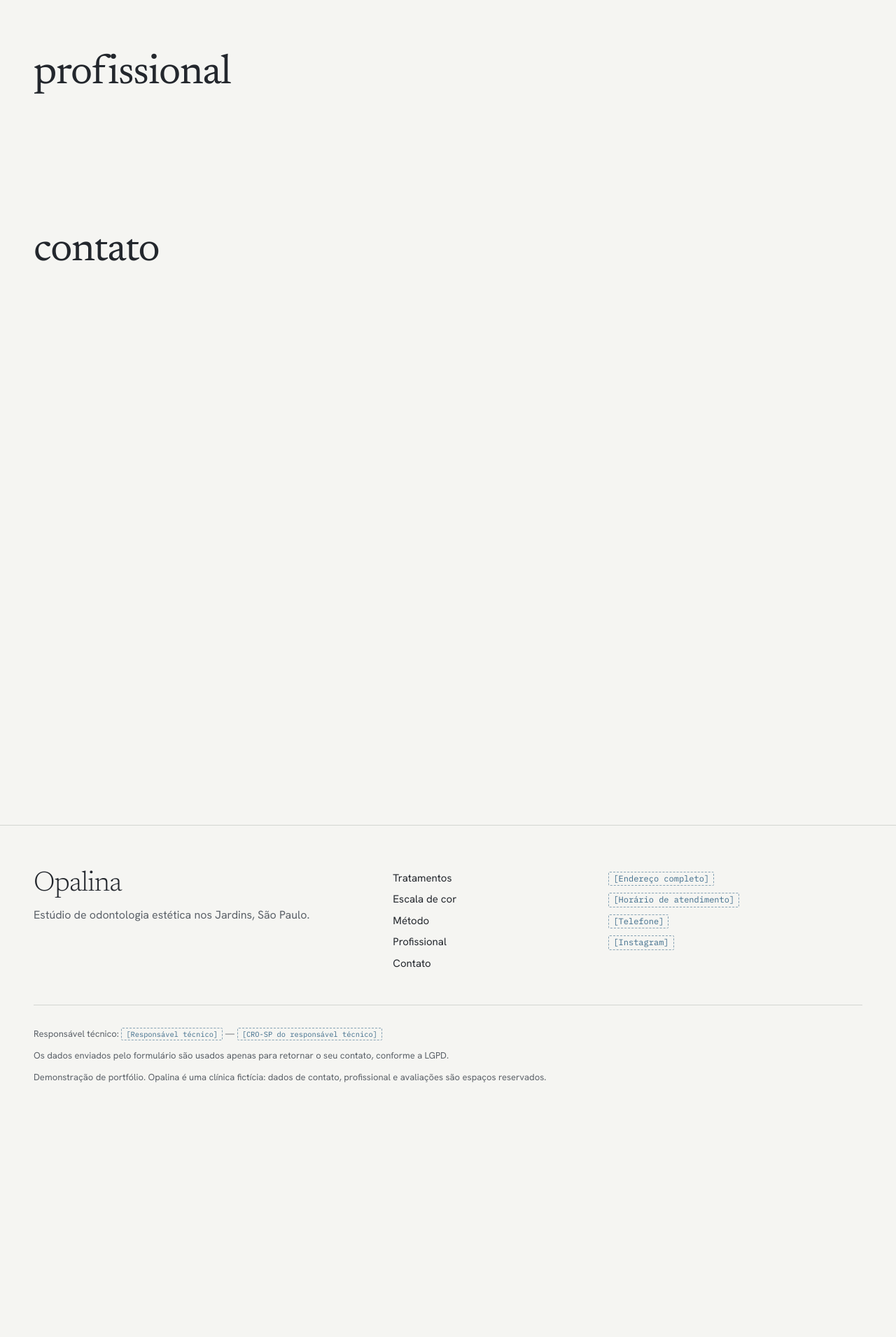
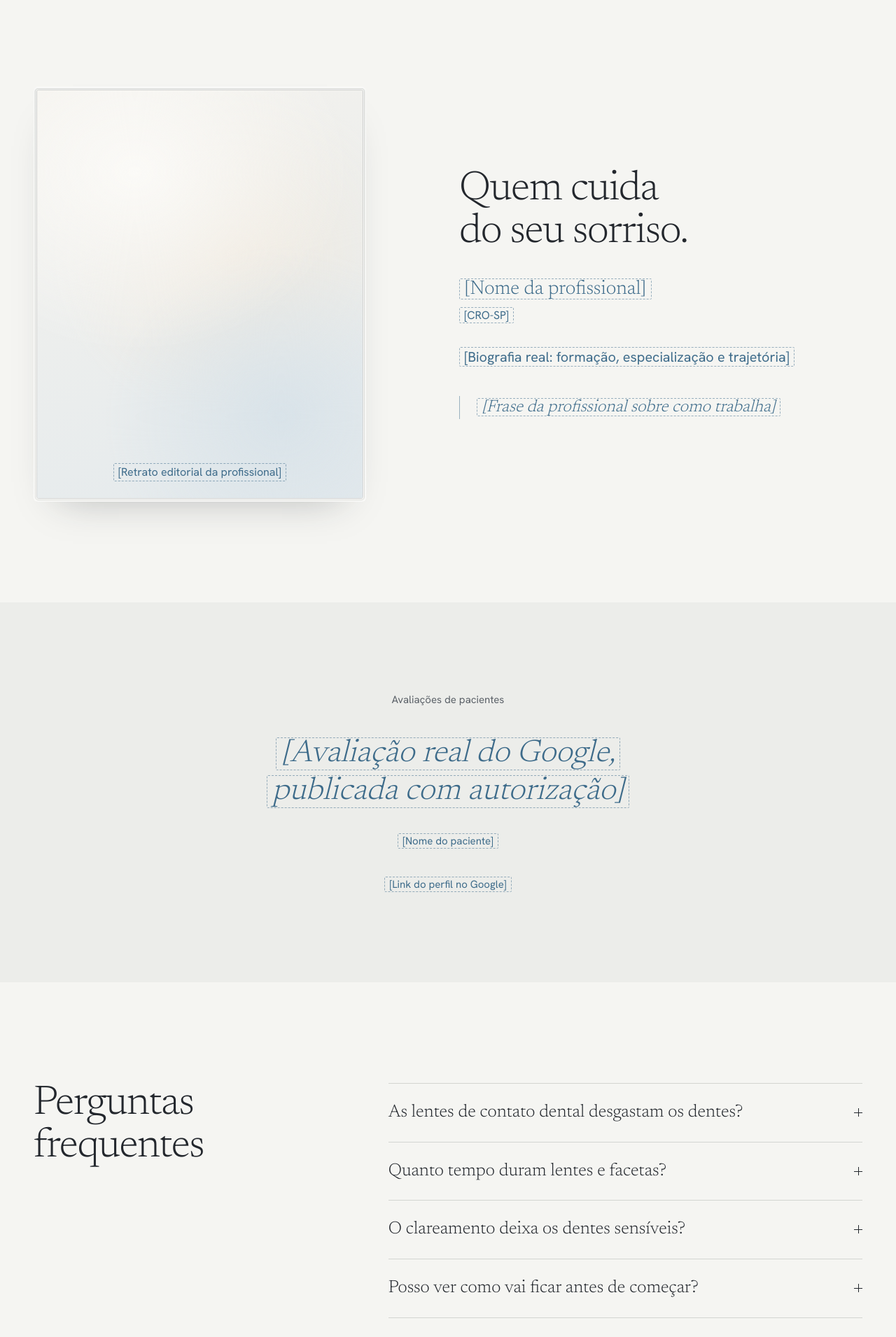
Before and after one commit to Slicknh0/opalina, a Next.js app: page / in a window 1280 px wide. Shown: the part 5740-7651 px from the top of the page at 70% size. Before the commit the page ends 7338 px from the top, so only its background shows below. Built offline with nearby package versions, Linux system fonts and the light colour scheme.

Commit message:
feat: add doctor, reviews and FAQ sections

```diff
--- a/src/app/page.tsx
+++ b/src/app/page.tsx
@@ -1,12 +1,14 @@
 import { Footer } from "@/components/layout/footer";
 import { Header } from "@/components/layout/header";
 import { MobileActionBar } from "@/components/layout/mobile-action-bar";
+import { Doctor } from "@/components/sections/doctor";
+import { Faq } from "@/components/sections/faq";
 import { Hero } from "@/components/sections/hero";
 import { Method } from "@/components/sections/method";
 import { Principle } from "@/components/sections/principle";
+import { Reviews } from "@/components/sections/reviews";
 import { ShadeGuide } from "@/components/sections/shade-guide";
 import { Treatments } from "@/components/sections/treatments";
-import { Container } from "@/components/ui/container";
 
 export default function Home() {
   return (
@@ -24,13 +26,10 @@ export default function Home() {
         <Treatments />
         <ShadeGuide />
         <Method />
-        <Container className="min-h-[150vh]">
-          {["profissional", "contato"].map((id) => (
-            <section key={id} id={id} className="py-24">
-              <h2 className="font-display text-heading">{id}</h2>
-            </section>
-          ))}
-        </Container>
+        <Doctor />
+        <Reviews />
+        <Faq />
+        <section id="contato" className="py-24" />
       </main>
       <Footer />
       <MobileActionBar />
--- /dev/null
+++ b/src/components/sections/doctor.tsx
@@ -0,0 +1,49 @@
+import { StaticGlow } from "@/components/shader/static-glow";
+import { Container } from "@/components/ui/container";
+import { PlaceholderText } from "@/components/ui/placeholder-text";
+import { TextureFrame } from "@/components/ui/texture-frame";
+import { clinic } from "@/content/clinic";
+import { placeholder } from "@/lib/placeholder";
+
+export function Doctor() {
+  const { doctor } = clinic;
+  return (
+    <section
+      id="profissional"
+      aria-labelledby="profissional-titulo"
+      className="border-t border-border py-24 lg:py-36"
+    >
+      <Container className="grid gap-12 lg:grid-cols-12 lg:gap-8">
+        <TextureFrame className="aspect-[4/5] w-full max-w-md lg:col-span-5 lg:max-w-none">
+          <StaticGlow />
+          <p className="absolute inset-x-0 bottom-6 flex justify-center">
+            <PlaceholderText
+              value={placeholder("Retrato editorial da profissional")}
+            />
+          </p>
+        </TextureFrame>
+
+        <div className="lg:col-span-6 lg:col-start-7 lg:self-center">
+          <h2
+            id="profissional-titulo"
+            className="text-balance font-display text-heading font-light"
+          >
+            Quem cuida do seu sorriso.
+          </h2>
+          <p className="mt-8 font-display text-[1.75rem] font-light leading-tight">
+            <PlaceholderText value={doctor.name} />
+          </p>
+          <p className="mt-2 text-muted">
+            <PlaceholderText value={doctor.cro} />
+          </p>
+          <p className="mt-8 max-w-[48ch] text-supporting text-foreground/80">
+            <PlaceholderText value={doctor.bio} />
+          </p>
+          <blockquote className="mt-10 border-l border-accent/50 pl-6 font-display text-[1.5rem] font-light italic leading-snug">
+            <PlaceholderText value={doctor.quote} />
+          </blockquote>
+        </div>
+      </Container>
+    </section>
+  );
+}
--- /dev/null
+++ b/src/components/sections/faq.tsx
@@ -0,0 +1,42 @@
+import { Container } from "@/components/ui/container";
+import { PlaceholderText } from "@/components/ui/placeholder-text";
+import { clinic } from "@/content/clinic";
+
+export function Faq() {
+  return (
+    <section
+      id="perguntas"
+      aria-labelledby="perguntas-titulo"
+      className="py-24 lg:py-36"
+    >
+      <Container className="grid gap-12 lg:grid-cols-12 lg:gap-8">
+        <h2
+          id="perguntas-titulo"
+          className="text-balance font-display text-heading font-light lg:col-span-4"
+        >
+          Perguntas frequentes
+        </h2>
+        <div className="border-b border-border lg:col-span-7 lg:col-start-6">
+          {clinic.faq.map((item) => (
+            <details
+              key={item.question}
+              name="perguntas"
+              className="group border-t border-border"
+            >
+              <summary className="flex cursor-pointer list-none items-baseline justify-between gap-6 py-6 font-display text-[clamp(1.25rem,1.1rem+0.6vw,1.625rem)] font-light leading-snug [&::-webkit-details-marker]:hidden">
+                {item.question}
+                <span
+                  aria-hidden="true"
+                  className="relative size-3 shrink-0 before:absolute before:inset-x-0 before:top-1/2 before:h-px before:bg-current after:absolute after:inset-y-0 after:left-1/2 after:w-px after:bg-current after:transition-transform after:duration-(--duration-ui) group-open:after:scale-y-0"
+                />
+              </summary>
+              <p className="max-w-[58ch] pb-8 text-supporting text-foreground/80">
+                <PlaceholderText value={item.answer} />
+              </p>
+            </details>
+          ))}
+        </div>
+      </Container>
+    </section>
+  );
+}
--- /dev/null
+++ b/src/components/sections/reviews.tsx
@@ -0,0 +1,43 @@
+import { Container } from "@/components/ui/container";
+import { PlaceholderText } from "@/components/ui/placeholder-text";
+import { clinic } from "@/content/clinic";
+import { isPlaceholder } from "@/lib/placeholder";
+
+/** One real review, set large. No stars or scores: only what the clinic can show. */
+export function Reviews() {
+  const { review } = clinic;
+  return (
+    <section
+      aria-labelledby="avaliacoes-titulo"
+      className="bg-surface py-24 lg:py-32"
+    >
+      <Container className="max-w-4xl text-center">
+        <h2 id="avaliacoes-titulo" className="text-[0.9375rem] text-muted">
+          Avaliações de pacientes
+        </h2>
+        <figure className="mt-10">
+          <blockquote className="text-balance font-display text-[clamp(1.75rem,1.2rem+2vw,3rem)] font-light italic leading-[1.2]">
+            <PlaceholderText value={review.quote} />
+          </blockquote>
+          <figcaption className="mt-8 text-[0.9375rem] text-muted">
+            <PlaceholderText value={review.author} />
+          </figcaption>
+        </figure>
+        <p className="mt-10 text-[0.9375rem]">
+          {isPlaceholder(review.sourceUrl) ? (
+            <PlaceholderText value={review.sourceUrl} />
+          ) : (
+            <a
+              href={review.sourceUrl}
+              className="underline underline-offset-4"
+              rel="noopener noreferrer"
+              target="_blank"
+            >
+              Ver todas as avaliações no Google
+            </a>
+          )}
+        </p>
+      </Container>
+    </section>
+  );
+}
--- a/src/components/ui/placeholder-text.tsx
+++ b/src/components/ui/placeholder-text.tsx
@@ -16,7 +16,7 @@ export function PlaceholderText({ value, className }: PlaceholderTextProps) {
     <span
       data-placeholder=""
       className={cn(
-        "inline-block rounded-xs border border-dashed border-accent/60 px-1.5 py-px font-mono text-[0.8em] leading-snug text-accent",
+        "rounded-xs border border-dashed border-accent/50 px-1.5 text-accent [box-decoration-break:clone]",
         className,
       )}
     >
--- /dev/null
+++ b/src/components/ui/texture-frame.tsx
@@ -0,0 +1,32 @@
+import type { ReactNode } from "react";
+import { cn } from "@/lib/cn";
+
+/**
+ * Adapted from Cult UI's `texture-card` (https://www.cult-ui.com, MIT):
+ * the same nested hairline borders — alternating light and dark — now read
+ * as the glazed bevel of a ceramic tile, on the project's low radius.
+ */
+export function TextureFrame({
+  children,
+  className,
+}: {
+  children: ReactNode;
+  className?: string;
+}) {
+  return (
+    <div
+      className={cn(
+        "rounded-md border border-white/70 bg-linear-to-b from-surface to-background p-px shadow-porcelain",
+        className,
+      )}
+    >
+      <div className="h-full rounded-[5px] border border-foreground/10">
+        <div className="h-full rounded-[4px] border border-white/60">
+          <div className="relative h-full overflow-hidden rounded-[3px] border border-foreground/15">
+            {children}
+          </div>
+        </div>
+      </div>
+    </div>
+  );
+}
```
